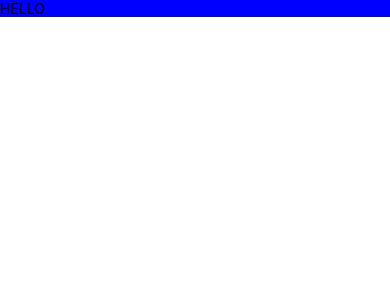
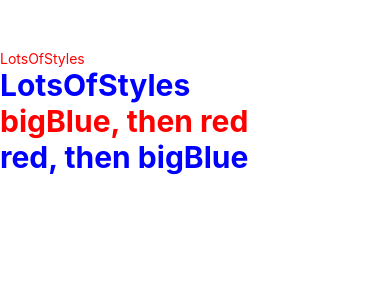
Before and after one commit to vladi965/Aprendiendo_React_Native, a React Native app: screen / in a window 390 px wide. Shown: the top 300 px of the page. Built offline with nearby package versions, Linux system fonts and the light colour scheme.

Commit message:
se agrego una carpeta UI Interaction

```diff
--- a/App.tsx
+++ b/App.tsx
@@ -10,11 +10,12 @@ import ScrollViewPage from './src/ScrollView'
 import ListViews from './src/List_Views'
 import SectionListPage from './src/List_Views/indexTwo'
 import PlatformCode from './src/Platform-Specific-Code'
+import LotsOfStyles from "./src/UI-Interaction/LotsOfStyles"
 
 const App = () => {
   return (
     <View>
-        <PlatformCode />
+        <LotsOfStyles />
     </View>
   )
 }
--- /dev/null
+++ b/src/UI-Interaction/LotsOfStyles.jsx
@@ -0,0 +1,29 @@
+import {StyleSheet, Text, View} from 'react-native';
+import React from 'react';
+
+const LotsOfStyles = () => {
+  return (
+    <View style={styles.container}>
+      <Text style={styles.red}>LotsOfStyles</Text>
+      <Text style={styles.bigblue}>LotsOfStyles</Text>
+      <Text style={[styles.bigblue, styles.red]}>bigBlue, then red</Text>
+      <Text style={[styles.red, styles.bigblue]}>red, then bigBlue</Text>
+    </View>
+  );
+};
+
+export default LotsOfStyles;
+
+const styles = StyleSheet.create({
+  container: {
+    marginTop: 50,
+  },
+  bigblue: {
+    color: 'blue',
+    fontWeight: 'bold',
+    fontSize: 30,
+  },
+  red: {
+    color: 'red',
+  },
+});
```
